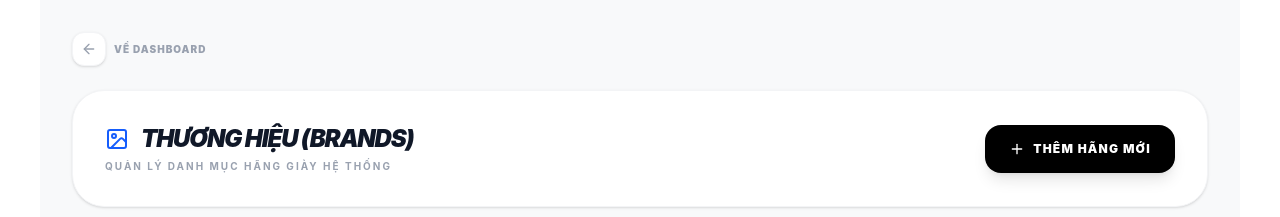
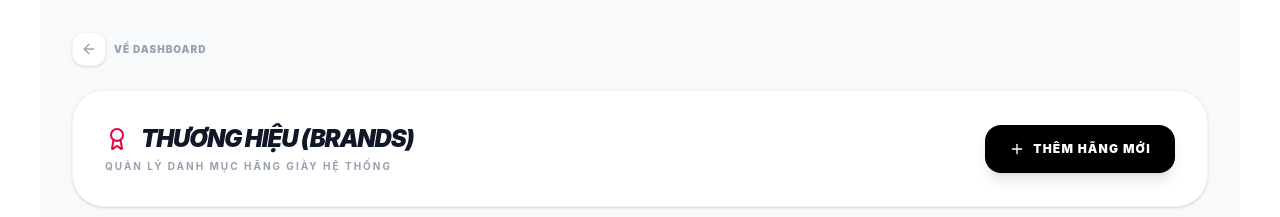
Before and after one commit to SaderTech/Kai-Sneaker, a React app in the folder frontend/: page /admin/brands in a window 1280 px wide. Shown: the top 217 px of the page. Built offline with nearby package versions, Linux system fonts and the light colour scheme; no server answers; the HTML template or start-up script is replaced by a standard one.

Commit message:
Hoàn thiện phần categories

```diff
--- a/frontend/src/pages/admin/AdminBrands.jsx
+++ b/frontend/src/pages/admin/AdminBrands.jsx
@@ -1,8 +1,8 @@
 import React, { useState, useEffect } from 'react';
 import { useNavigate } from 'react-router-dom';
 import {
-  Plus, Pencil, Trash2, Search, Loader2, ArrowLeft,
-  Image as ImageIcon, X, UploadCloud, Briefcase
+  Plus, Pencil, Trash2, Search, Loader2, ArrowLeft, Award,
+  Image as  X, UploadCloud
 } from 'lucide-react';
 import api from '../../api/axios';
 import toast from 'react-hot-toast';
@@ -138,7 +138,7 @@ const getImageUrl = (url) => {
       <div className="flex justify-between items-center mb-8 bg-white p-8 rounded-[32px] shadow-sm border border-gray-100">
         <div>
           <h2 className="text-2xl font-black text-gray-900 flex items-center gap-3 uppercase italic tracking-tighter">
-            <ImageIcon className="w-6 h-6 text-blue-600" /> THƯƠNG HIỆU (BRANDS)
+            <Award className="w-6 h-6 text-rose-600" /> THƯƠNG HIỆU (BRANDS)
           </h2>
           <p className="text-[10px] text-gray-400 font-bold mt-1 uppercase tracking-[0.2em]">Quản lý danh mục hãng giày hệ thống</p>
         </div>
--- a/frontend/src/pages/admin/AdminCategories.jsx
+++ b/frontend/src/pages/admin/AdminCategories.jsx
@@ -107,7 +107,7 @@ const AdminCategories = () => {
       <div className="flex justify-between items-center mb-8 bg-white p-8 rounded-[32px] shadow-sm border border-gray-100">
         <div>
           <h2 className="text-2xl font-black text-gray-900 flex items-center gap-3 uppercase italic tracking-tighter">
-            <Layers className="w-6 h-6 text-purple-600" /> DANH MỤC (CATEGORIES)
+            <Layers className="w-6 h-6 text-orange-600" /> DANH MỤC (CATEGORIES)
           </h2>
           <p className="text-[10px] text-gray-400 font-bold mt-1 uppercase tracking-[0.2em]">Phân loại giày theo phong cách</p>
         </div>
```
